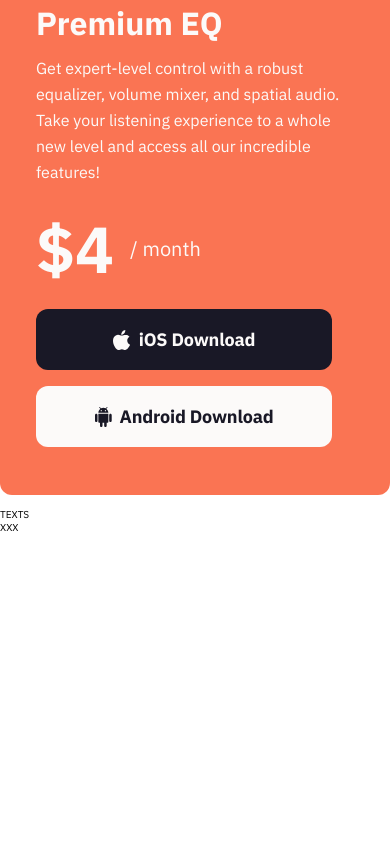
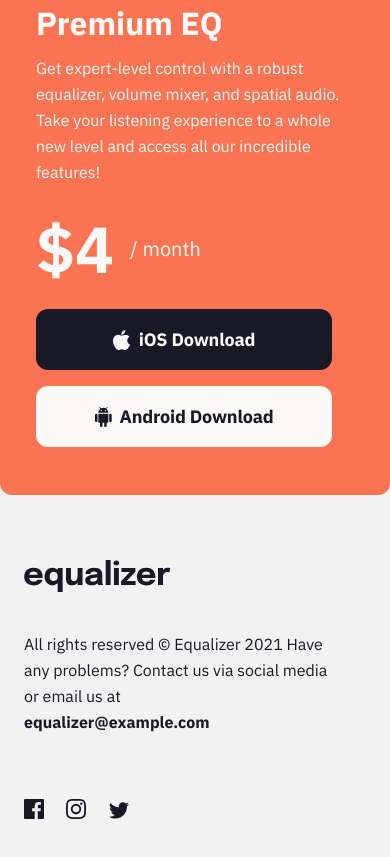
Before and after one commit to sgrazys/11_equalizer-landing-page, a website: page index.html in a window 390 px wide. Shown: the part 997-1854 px from the top of the page. Before the commit the page ends 1531 px from the top, so only its background shows below. Drawn offline with Linux system fonts and the light colour scheme.

Commit message:
add mobile version

```diff
--- a/css/base/base.css
+++ b/css/base/base.css
@@ -12,7 +12,19 @@ body *::before {
 }
 
 body {
+	background-color: #f2f2f2;
+	color: var(--color-dark);
+
 	background-image: url(/starter-code/assets/bg-main-mobile.png);
-	background-position: top -25rem left 2.5rem;
 	background-repeat: no-repeat;
+	background-position: top -27rem right -20rem;
+	width: 100%;
+	height: 480px;
+
+	z-index: -10;
 }
+
+a:link,
+a:visited {
+	text-decoration: none;
+}
--- /dev/null
+++ b/css/layout/footer.css
@@ -0,0 +1,3 @@
+.footer {
+	padding: 6.4rem 5rem 8rem 2.4rem;
+}
--- a/css/pages/home.css
+++ b/css/pages/home.css
@@ -1,4 +1,13 @@
-/* HEADER */
+/* .bg-main-img-container {
+	background-image: url(/starter-code/assets/bg-main-mobile.png);
+	background-repeat: no-repeat;
+	background-position: top -27rem right -20rem;
+	width: 100%;
+	height: 480px;
+	border: solid 4px yellowgreen;
+	position: absolute;
+	z-index: -10;
+} */
 
 .header > .header-content > .primary-heading {
 	font-size: 4rem;
@@ -89,8 +98,8 @@
 	font-family: inherit;
 	color: var(--color-light);
 	background-color: var(--color-dark);
-	width: 29.6rem;
-
+	width: 100%;
+	max-width: 29.6rem;
 	margin-bottom: 1.6rem;
 }
 .btn-ios:hover {
@@ -101,8 +110,21 @@
 	font-family: inherit;
 	color: var(--color-dark);
 	background-color: var(--color-light);
-	width: 29.6rem;
+	width: 100%;
+	max-width: 29.6rem;
 }
 .btn-android:hover {
 	background-color: var(--color-light-orange);
 }
+
+.footer-logo {
+	margin-bottom: 3.2rem;
+}
+
+.footer-disclaimer > strong {
+	color: var(--color-dark);
+}
+
+.social-icons > .icon:not(:last-of-type) {
+	margin-right: 2rem;
+}
--- a/css/styles.css
+++ b/css/styles.css
@@ -6,5 +6,6 @@
 @import './components/buttons.css';
 
 @import './layout/header.css';
+@import './layout/footer.css';
 
 @import './pages/home.css';
--- a/index.html
+++ b/index.html
@@ -14,6 +14,7 @@
 		<title>Frontend Mentor | Equalizer landing page</title>
 	</head>
 	<body>
+		<div class="bg-main-img-container"></div>
 		<header class="header">
 			<img class="logo" src="./starter-code/assets/logo.svg" alt="equalizer logo" />
 			<div class="header-content">
@@ -51,11 +52,26 @@
 		</main>
 
 		<footer class="footer">
-			<div class="disclaimer">
-				<img class="footer-logo" src="" alt="" />
-				<p class="footer-disclaimer">TEXTS</p>
+			<div class="disclaimer body-secondary-style">
+				<img class="footer-logo" src="/starter-code/assets/logo.svg" alt="Equalizer logo" />
+				<p class="footer-disclaimer">
+					All rights reserved © Equalizer 2021 Have any problems? Contact us via social media or email us at<br />
+					<strong>equalizer@example.com</strong>
+				</p>
 			</div>
-			<div class="social-icons">XXX</div>
+			<div class="social-icons">
+				<a href="https://www.facebook.com/" class="icon" target="_blank">
+					<img class="fb-icon" src="/starter-code/assets/icon-facebook.svg" alt="Facebook icon" />
+				</a>
+
+				<a href="https://www.instagram.com/" class="icon" target="_blank">
+					<img class="ig-icon" src="./starter-code/assets/icon-instagram.svg" alt="Instagram icon" />
+				</a>
+
+				<a href="https://www.twitter.com/" class="icon" target="_blank">
+					<img class="twitter-icon" src="/starter-code/assets/icon-twitter.svg" alt="twitter icon" />
+				</a>
+			</div>
 		</footer>
 	</body>
 </html>
```
